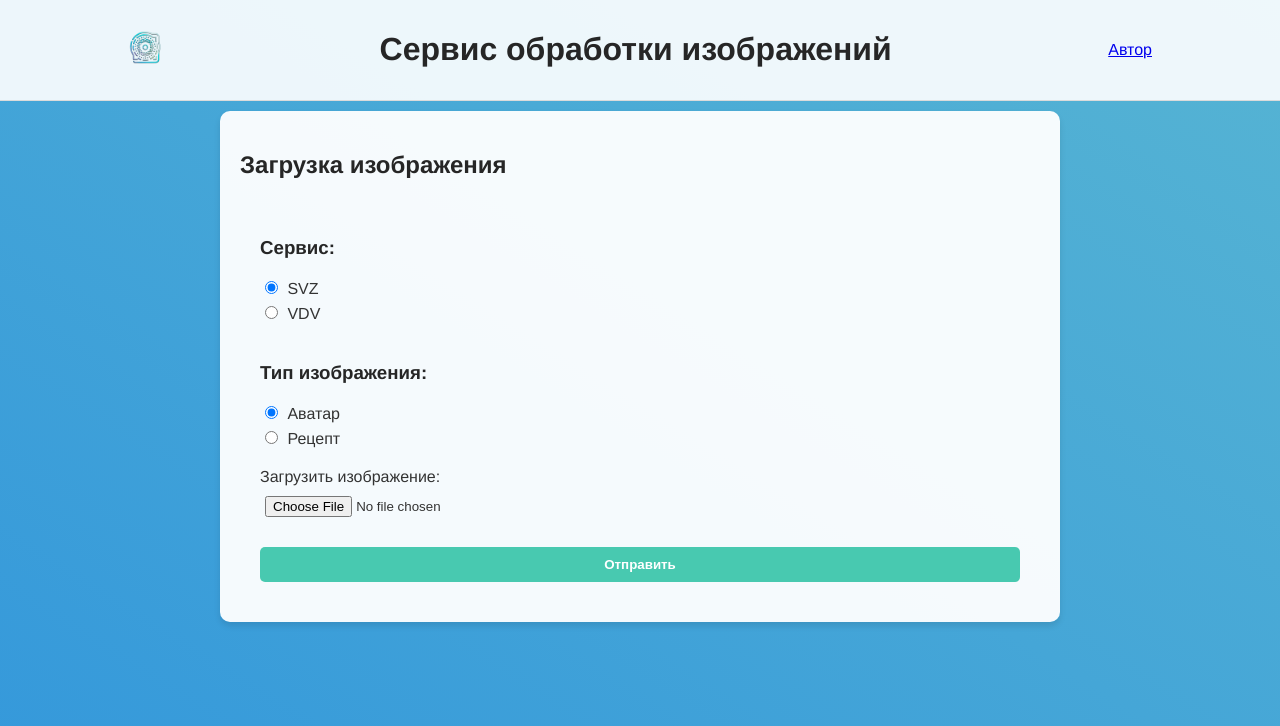
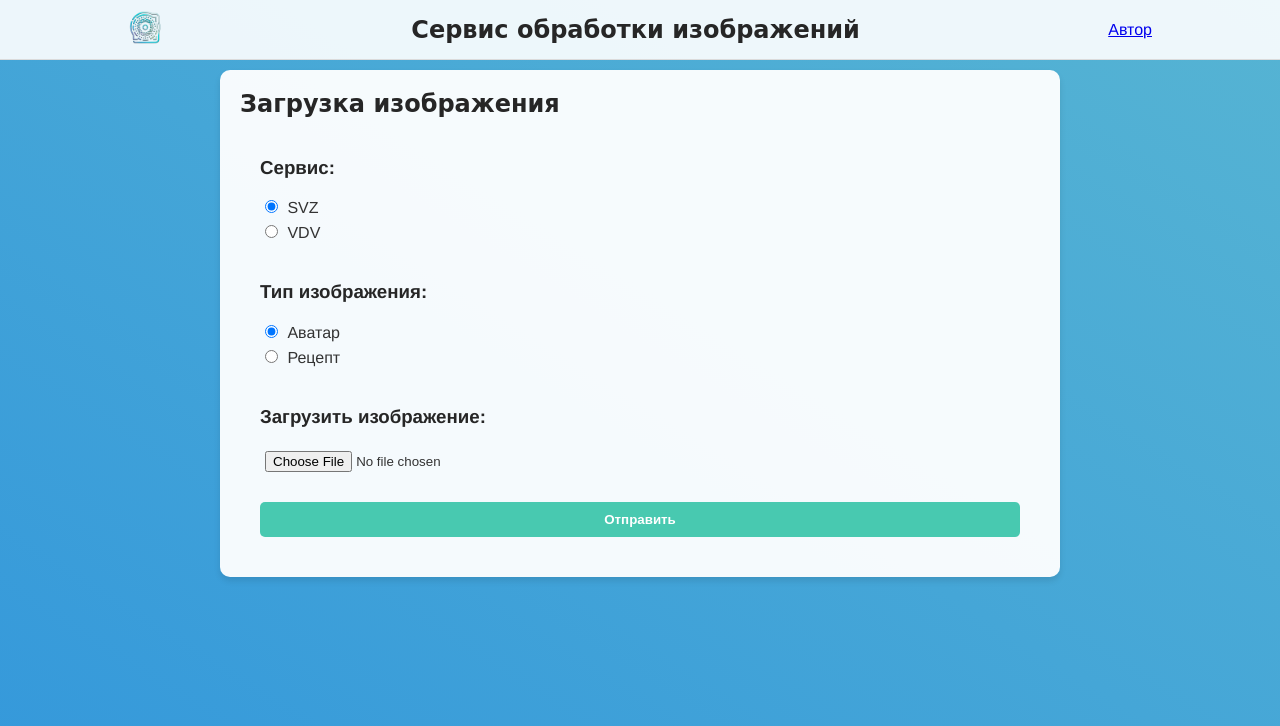
Before and after one commit to ITSphera/picservices, a Python web app: template templates/index.html in a window 1280 px wide. Shown: the top 726 px of the page. Run offline with Jinja, Linux system fonts and the light colour scheme; the template is opened without the code that fills it, so the values that code supplies are empty.

Commit message:
Fix front style

```diff
--- a/templates/index.html
+++ b/templates/index.html
@@ -43,7 +43,7 @@
                 </label>
             </div>
             <div class="form-group">
-                <label for="image-upload">Загрузить изображение:</label>
+                <label for="image-upload"><h3>Загрузить изображение:</h3></label>
                 <input type="file" name="image" id="image-upload">
             </div>
             <button type="submit" class="submit-button">Отправить</button>
--- a/templates/styles/style.css
+++ b/templates/styles/style.css
@@ -35,6 +35,13 @@ main {
     padding: 20px;
     border-radius: 10px;
     box-shadow: 0 4px 6px rgba(0, 0, 0, 0.1);
+}
+
+h1, h2 {
+    color: #262626;
+    font-family: 'Lobster', cursive; /* Шрифт в стиле Instagram */
+    font-size: 24px;
+    margin: 0;
 }
 
 h1, h2, h3 {
```
